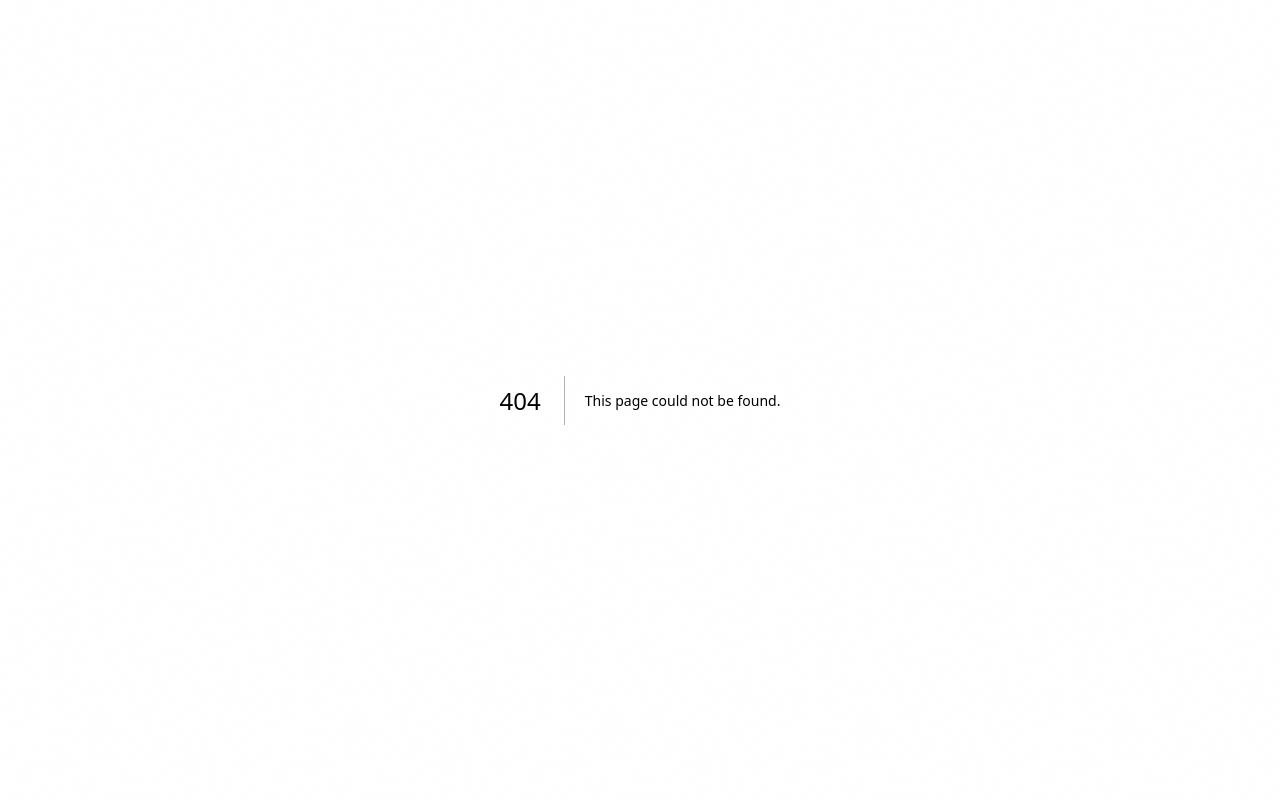
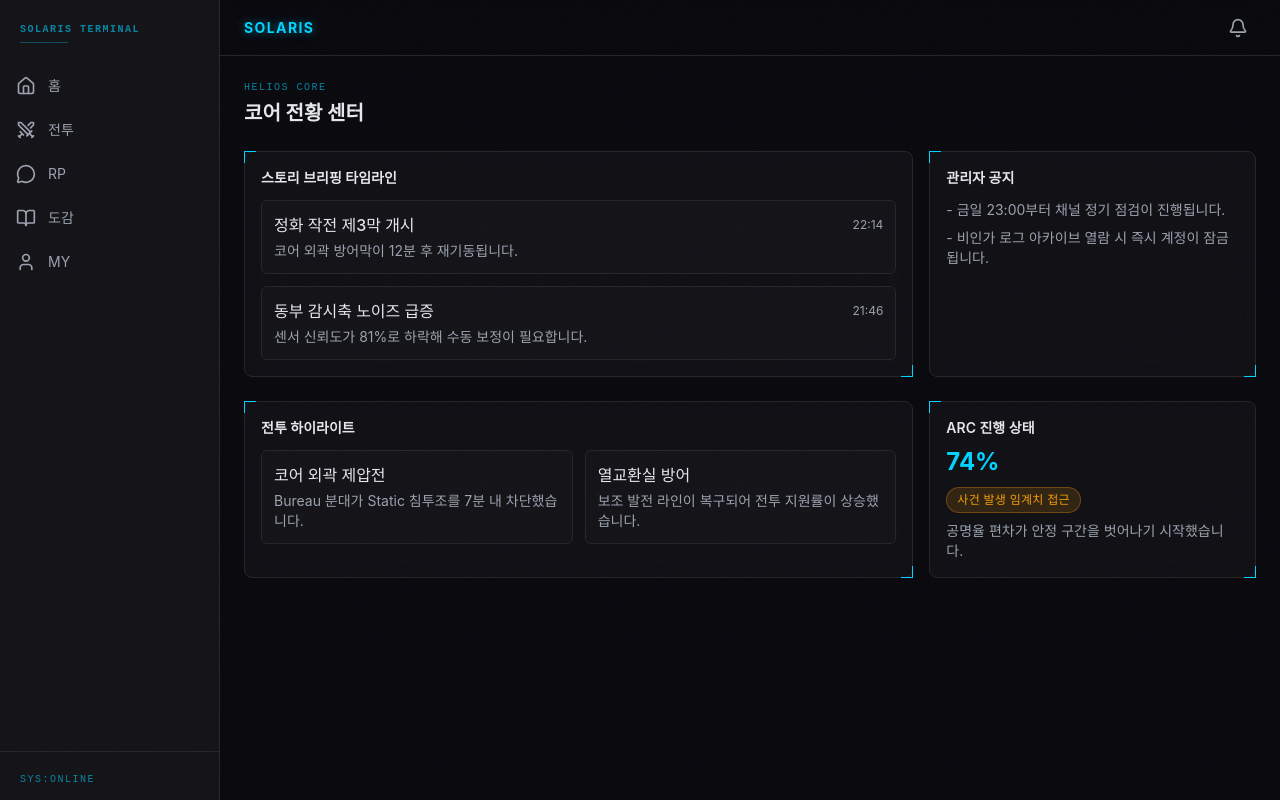
Before and after one commit to blissful-y0/project-solaris, a Next.js app in the folder apps/dashboard/: page /core in a window 1280 px wide. Before the commit this address had no page. Built offline with nearby package versions, Linux system fonts and the light colour scheme; a web font is replaced by a local one.

Commit message:
feat: Helios Core 타임라인/공지/ARC 상태 화면 추가
Ultraworked with [Sisyphus](https://github.com/code-yeongyu/oh-my-opencode)

Co-authored-by: Sisyphus <clio-agent@sisyphuslabs.ai>

```diff
--- /dev/null
+++ b/apps/dashboard/src/app/(dashboard)/core/page.tsx
@@ -0,0 +1,96 @@
+import { Badge, Card } from "@/components/ui";
+
+const CORE_TIMELINE = [
+  {
+    id: "core-1",
+    title: "정화 작전 제3막 개시",
+    detail: "코어 외곽 방어막이 12분 후 재기동됩니다.",
+    timestamp: "22:14",
+  },
+  {
+    id: "core-2",
+    title: "동부 감시축 노이즈 급증",
+    detail: "센서 신뢰도가 81%로 하락해 수동 보정이 필요합니다.",
+    timestamp: "21:46",
+  },
+];
+
+const NOTICE_ITEMS = [
+  "금일 23:00부터 채널 정기 점검이 진행됩니다.",
+  "비인가 로그 아카이브 열람 시 즉시 계정이 잠금됩니다.",
+];
+
+const HIGHLIGHTS = [
+  {
+    id: "highlight-1",
+    title: "코어 외곽 제압전",
+    summary: "Bureau 분대가 Static 침투조를 7분 내 차단했습니다.",
+  },
+  {
+    id: "highlight-2",
+    title: "열교환실 방어",
+    summary: "보조 발전 라인이 복구되어 전투 지원률이 상승했습니다.",
+  },
+];
+
+export default function CorePage() {
+  return (
+    <section className="py-6 space-y-6">
+      <div>
+        <p className="hud-label mb-1">HELIOS CORE</p>
+        <h1 className="text-xl font-bold text-text">코어 전황 센터</h1>
+      </div>
+
+      <div className="grid gap-4 lg:grid-cols-3">
+        <Card hud className="lg:col-span-2 space-y-3">
+          <h2 className="text-sm font-semibold text-text">스토리 브리핑 타임라인</h2>
+          <div className="space-y-3">
+            {CORE_TIMELINE.map((item) => (
+              <article key={item.id} className="rounded-md border border-border bg-bg-tertiary/40 p-3">
+                <div className="mb-1 flex items-center justify-between">
+                  <p className="font-medium text-text">{item.title}</p>
+                  <span className="text-xs text-text-secondary">{item.timestamp}</span>
+                </div>
+                <p className="text-sm text-text-secondary">{item.detail}</p>
+              </article>
+            ))}
+          </div>
+        </Card>
+
+        <Card hud className="space-y-3">
+          <h2 className="text-sm font-semibold text-text">관리자 공지</h2>
+          <ul className="space-y-2 text-sm text-text-secondary">
+            {NOTICE_ITEMS.map((notice) => (
+              <li key={notice}>- {notice}</li>
+            ))}
+          </ul>
+        </Card>
+      </div>
+
+      <div className="grid gap-4 lg:grid-cols-3">
+        <Card hud className="lg:col-span-2 space-y-3">
+          <h2 className="text-sm font-semibold text-text">전투 하이라이트</h2>
+          <div className="grid gap-3 sm:grid-cols-2">
+            {HIGHLIGHTS.map((item) => (
+              <article key={item.id} className="rounded-md border border-border bg-bg-tertiary/40 p-3">
+                <p className="font-medium text-text">{item.title}</p>
+                <p className="mt-1 text-sm text-text-secondary">{item.summary}</p>
+              </article>
+            ))}
+          </div>
+        </Card>
+
+        <Card hud className="space-y-2">
+          <h2 className="text-sm font-semibold text-text">ARC 진행 상태</h2>
+          <p className="text-2xl font-bold text-primary">74%</p>
+          <Badge variant="warning" size="md">
+            사건 발생 임계치 접근
+          </Badge>
+          <p className="text-sm text-text-secondary">
+            공명율 편차가 안정 구간을 벗어나기 시작했습니다.
+          </p>
+        </Card>
+      </div>
+    </section>
+  );
+}
```
Also changed, not shown: 1 other file (tests, documents, lock files or other folders).
